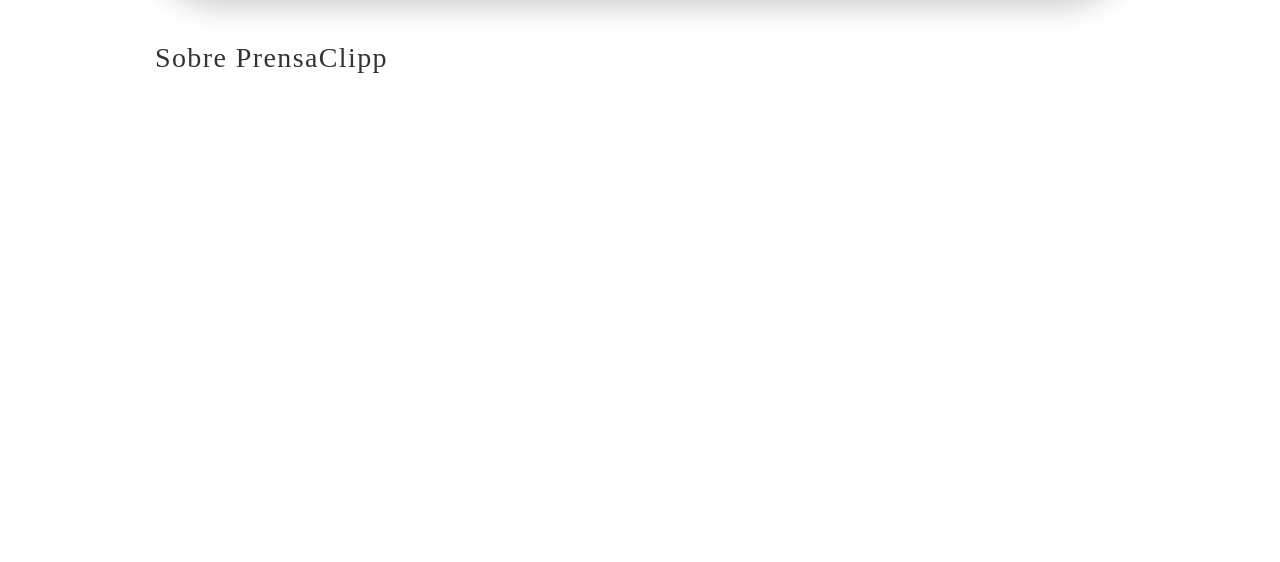
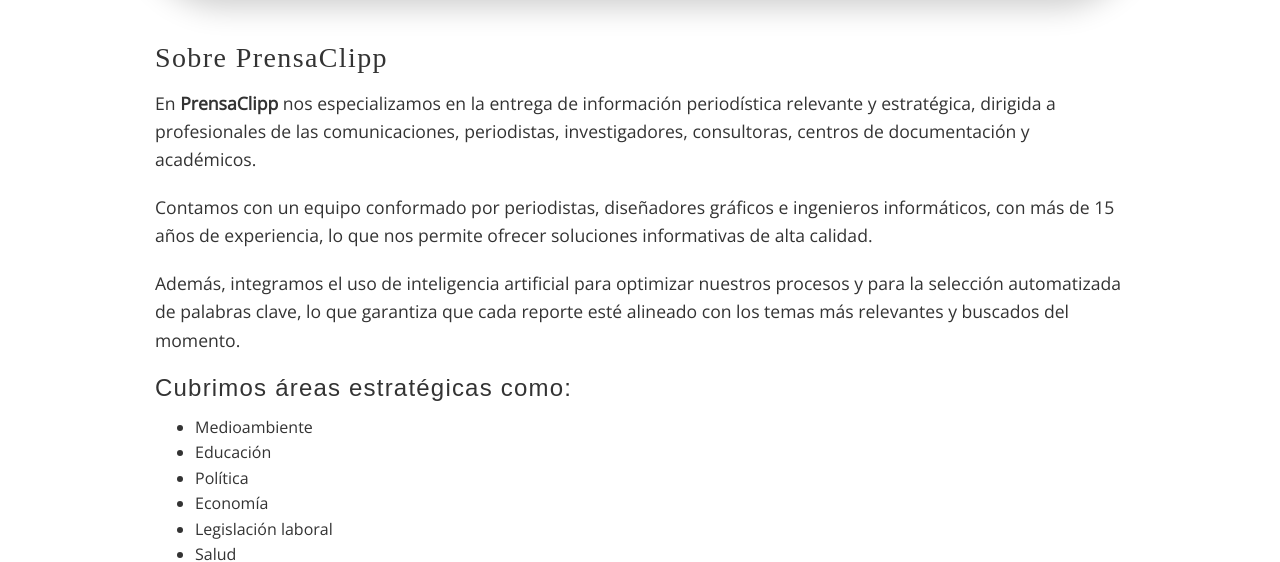
Before and after one commit to rafaellanicoletti/prensaclipp, a plain HTML site: page quienessomos.html in a window 1280 px wide. Shown: the part 779-1341 px from the top of the page. Drawn offline with nearby package versions, Linux system fonts and the light colour scheme; a script that the page names is missing.

Commit message:
white text

```diff
--- a/style.css
+++ b/style.css
@@ -1020,26 +1020,26 @@
 .about-text {
   padding: 120px 20px 60px; /* Extra top padding to clear the overlay */
   background-color: #fff;
-  color: white;
+  color: #333 ;
 }
 
 .about-text .container {
   max-width: 1000px;
   margin: 0 auto;
-  color: white;
+  color: #333;
 
 }
 
 .about-text h2,
 .about-text h3 {
-  color: #ffffff;
+  color: #333;
 }
 
 .about-text p {
   font-size: 1.1rem;
   line-height: 1.6;
   margin-bottom: 20px;
-  color: white!important;
+  color: #333;
 }
 
 
```
